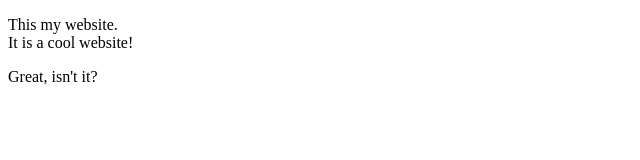
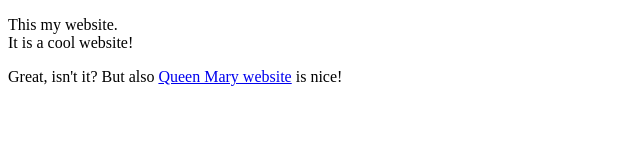
Before and after one commit to miguel76/NewWebsite, a plain HTML site: page index.html in a window 1280 px wide. Shown: the whole page, without its empty margins (0-640 px from the left). Drawn offline with Linux system fonts and the light colour scheme.

Commit message:
Update index.html

```diff
--- a/index.html
+++ b/index.html
@@ -10,6 +10,7 @@
     </p>
     <p>
       Great, isn't it?
+      But also <a href="http://www.qmul.ac.uk/">Queen Mary website</a> is nice!
     </p>
   </body>
 </html>
```
